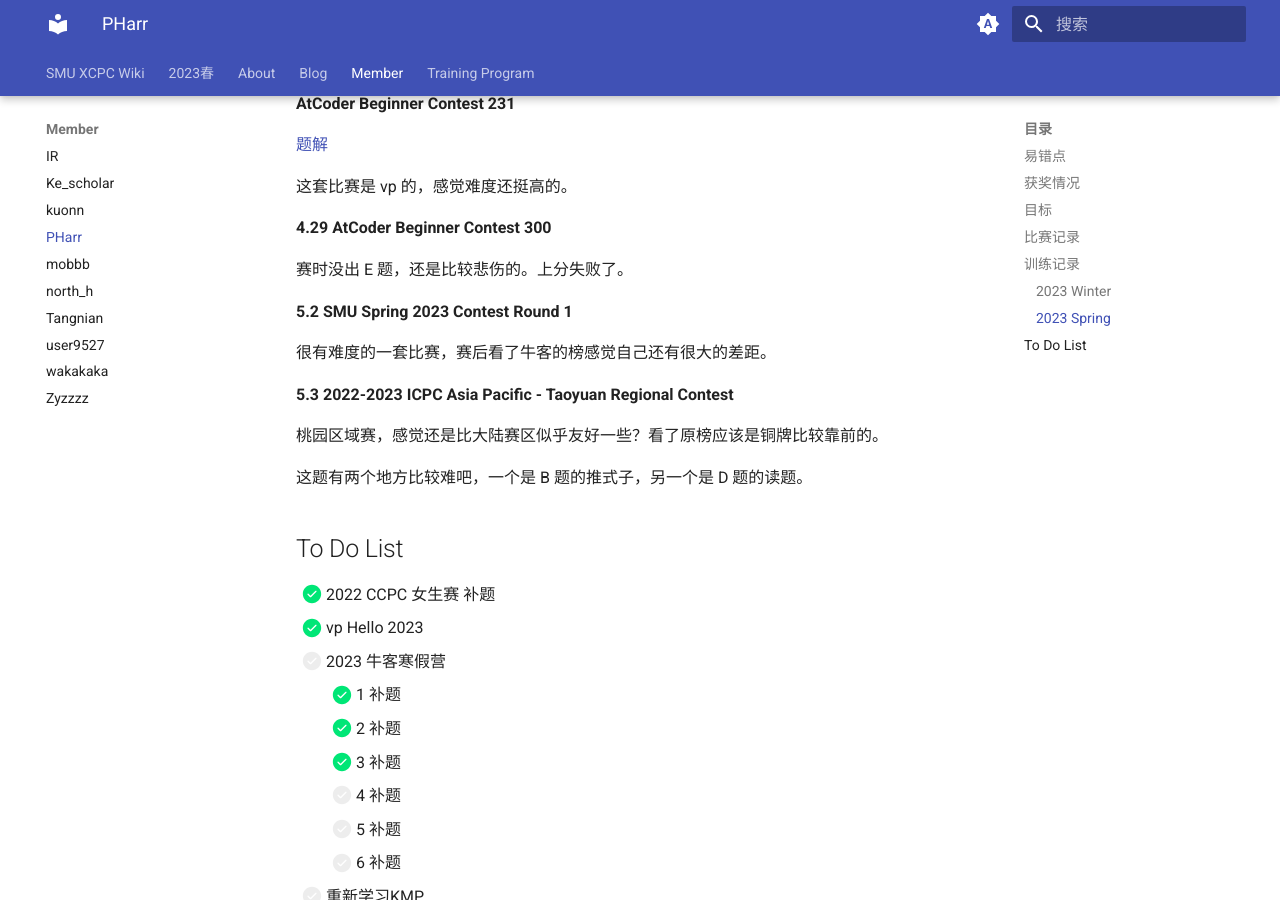
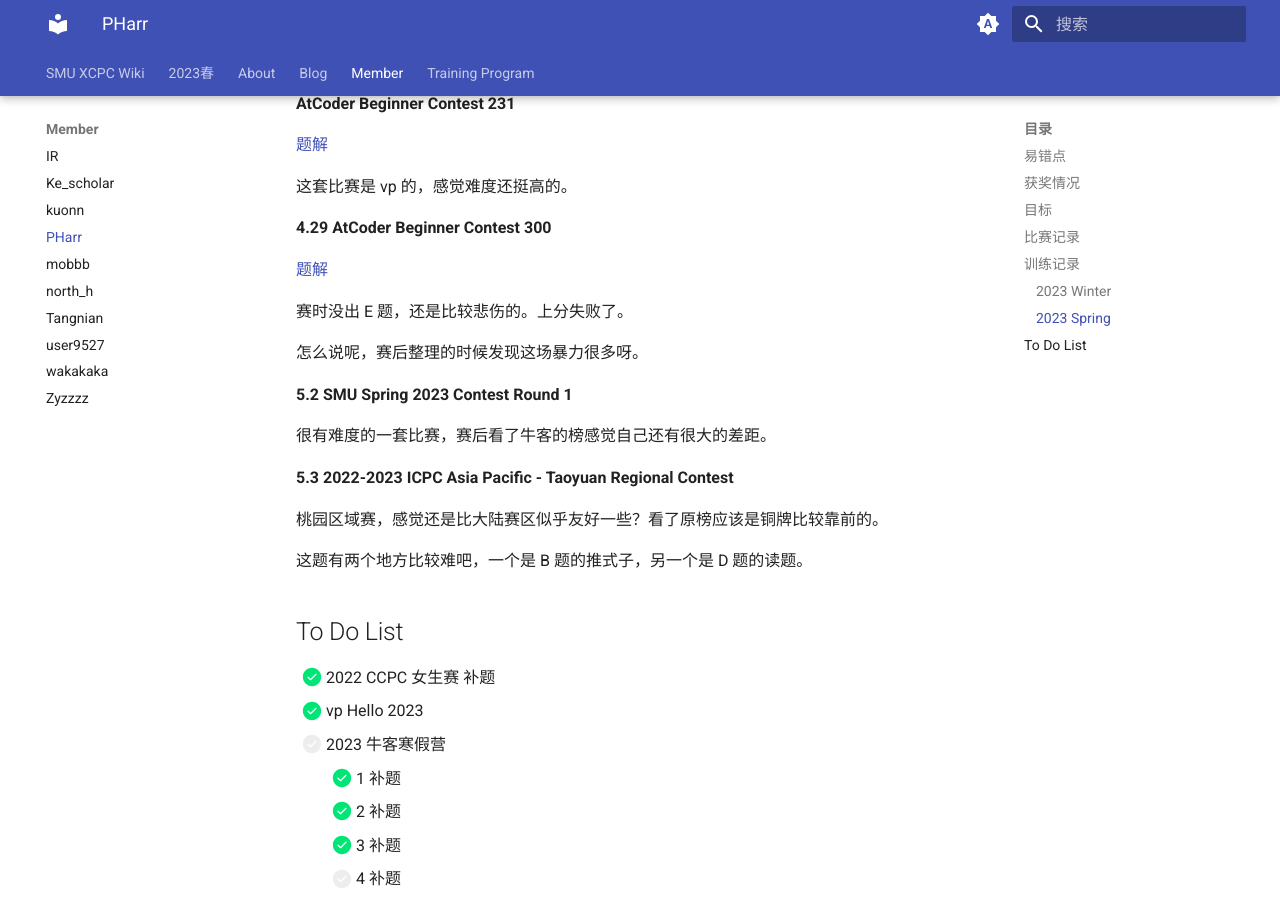
Before and after one commit to SMU-XCPC/wiki, an MkDocs documentation site: the page built from docs/Member/PHarr.md, in a window 1280 px wide and 900 px high, scrolled down 7912 px. Built offline with MkDocs 1.6.1 and Material for MkDocs 9.7.7, drawn with Linux system fonts in a browser that asks for light colours.

Commit message:
Update PHarr.md

```diff
--- a/docs/Member/PHarr.md
+++ b/docs/Member/PHarr.md
@@ -320,9 +320,11 @@
 
 **4.29 AtCoder Beginner Contest 300**
 
-
+[题解](https://www.cnblogs.com/PHarr/p/17369742.html)
 
 赛时没出 E 题，还是比较悲伤的。上分失败了。
+
+怎么说呢，赛后整理的时候发现这场暴力很多呀。
 
 **5.2 SMU Spring 2023 Contest Round 1**
 
```
